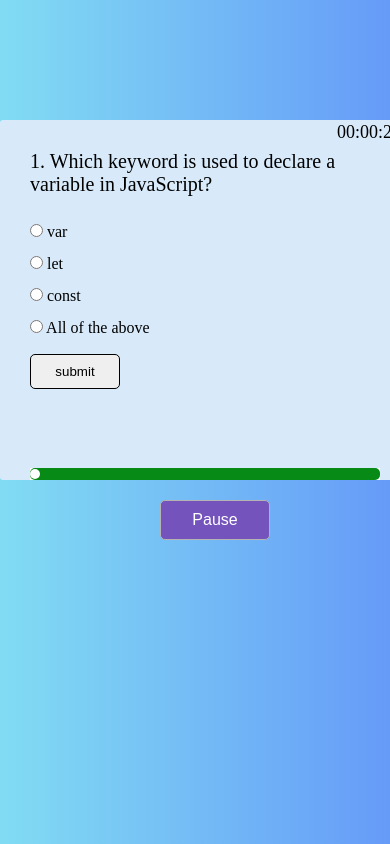
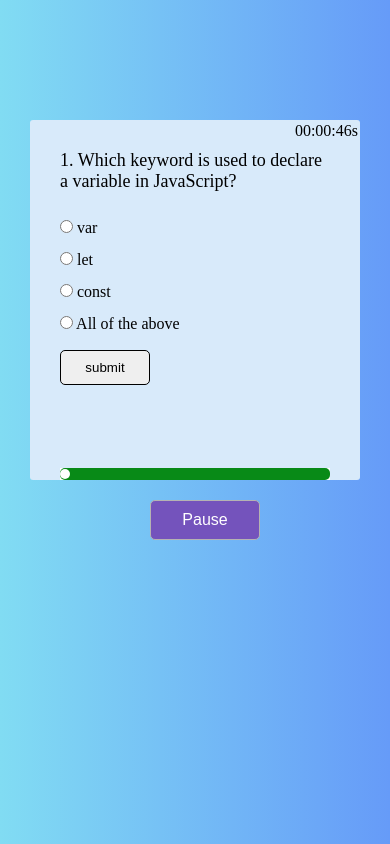
Before and after one commit to shravani-hiregowda/Dynamic-quiz-game, a plain HTML site: page frontend/quiz-page.html in a window 390 px wide. Drawn offline with Linux system fonts and the light colour scheme.

Commit message:
updated timer

```diff
--- a/frontend/app.js
+++ b/frontend/app.js
@@ -9,96 +9,96 @@
         options: ["null", "undefined", "object", "number"],
         correctAnswer: "object"
     },
-    // {
-    //     question: "3. How do you write a single-line comment in JavaScript?",
-    //     options: ["// This is a comment", "/* This is a comment */", "# This is a comment", "-- This is a comment"],
-    //     correctAnswer: "// This is a comment"
-    // },
-    // {
-    //     question: "4. Which method removes the last element from an array?",
-    //     options: ["pop()", "shift()", "splice()", "removeLast()"],
-    //     correctAnswer: "pop()"
-    // },
-    // {
-    //     question: "5. What is the output of `console.log(2 + '2')`?",
-    //     options: ["4", "22", "Error", "undefined"],
-    //     correctAnswer: "22"
-    // },
-    // {
-    //     question: "6. Which function is used to parse a string into an integer?",
-    //     options: ["parseInt()", "parseFloat()", "Number()", "String()"],
-    //     correctAnswer: "parseInt()"
-    // },
-    // {
-    //     question: "7. What is the purpose of `localStorage` in JavaScript?",
-    //     options: ["To store data temporarily", "To store data permanently in the browser", "To store data on the server", "To store cookies"],
-    //     correctAnswer: "To store data permanently in the browser"
-    // },
-    // {
-    //     question: "8. Which event is triggered when an HTML element is clicked?",
-    //     options: ["onhover", "onmouseover", "onclick", "onchange"],
-    //     correctAnswer: "onclick"
-    // },
-    // {
-    //     question: "9. Which keyword is used to define a function in JavaScript?",
-    //     options: ["func", "function", "def", "fn"],
-    //     correctAnswer: "function"
-    // },
-    // {
-    //     question: "10. What does `NaN` stand for in JavaScript?",
-    //     options: ["Not a Number", "Negative and Null", "New Array Notation", "None of the above"],
-    //     correctAnswer: "Not a Number"
-    // },
-    // {
-    //     question: "11. How do you declare an arrow function in JavaScript?",
-    //     options: ["function myFunc() {}", "const myFunc = () => {}", "myFunc: function() {}", "None of the above"],
-    //     correctAnswer: "const myFunc = () => {}"
-    // },
-    // {
-    //     question: "12. Which method is used to add a new element to an array?",
-    //     options: ["push()", "add()", "append()", "insert()"],
-    //     correctAnswer: "push()"
-    // },
-    // {
-    //     question: "13. What does the `map()` function do in JavaScript?",
-    //     options: ["Modifies each element in an array and returns a new array", "Loops through an array without modifying it", "Removes elements from an array", "None of the above"],
-    //     correctAnswer: "Modifies each element in an array and returns a new array"
-    // },
-    // {
-    //     question: "14. What will `Boolean('false')` return?",
-    //     options: ["false", "true", "undefined", "null"],
-    //     correctAnswer: "true"
-    // },
-    // {
-    //     question: "15. Which JavaScript method converts a JSON string into an object?",
-    //     options: ["JSON.parse()", "JSON.stringify()", "JSON.toObject()", "JSON.convert()"],
-    //     correctAnswer: "JSON.parse()"
-    // },
-    // {
-    //     question: "16. What does `setTimeout()` do in JavaScript?",
-    //     options: ["Runs a function immediately", "Runs a function after a specified time", "Runs a function continuously", "Stops a function"],
-    //     correctAnswer: "Runs a function after a specified time"
-    // },
-    // {
-    //     question: "17. What will `console.log([] == false)` return?",
-    //     options: ["true", "false", "undefined", "Error"],
-    //     correctAnswer: "true"
-    // },
-    // {
-    //     question: "18. What is the default value of `this` inside a regular function?",
-    //     options: ["Window", "Undefined", "Null", "The function itself"],
-    //     correctAnswer: "Window"
-    // },
-    // {
-    //     question: "19. Which operator is used to check both value and type in JavaScript?",
-    //     options: ["==", "===", "!=", "<>"],
-    //     correctAnswer: "==="
-    // },
-    // {
-    //     question: "20. What is the purpose of the `async` keyword in JavaScript?",
-    //     options: ["To make a function execute asynchronously", "To pause the function", "To handle exceptions", "To delay execution"],
-    //     correctAnswer: "To make a function execute asynchronously"
-    // }
+    {
+        question: "3. How do you write a single-line comment in JavaScript?",
+        options: ["// This is a comment", "/* This is a comment */", "# This is a comment", "-- This is a comment"],
+        correctAnswer: "// This is a comment"
+    },
+    {
+        question: "4. Which method removes the last element from an array?",
+        options: ["pop()", "shift()", "splice()", "removeLast()"],
+        correctAnswer: "pop()"
+    },
+    {
+        question: "5. What is the output of `console.log(2 + '2')`?",
+        options: ["4", "22", "Error", "undefined"],
+        correctAnswer: "22"
+    },
+    {
+        question: "6. Which function is used to parse a string into an integer?",
+        options: ["parseInt()", "parseFloat()", "Number()", "String()"],
+        correctAnswer: "parseInt()"
+    },
+    {
+        question: "7. What is the purpose of `localStorage` in JavaScript?",
+        options: ["To store data temporarily", "To store data permanently in the browser", "To store data on the server", "To store cookies"],
+        correctAnswer: "To store data permanently in the browser"
+    },
+    {
+        question: "8. Which event is triggered when an HTML element is clicked?",
+        options: ["onhover", "onmouseover", "onclick", "onchange"],
+        correctAnswer: "onclick"
+    },
+    {
+        question: "9. Which keyword is used to define a function in JavaScript?",
+        options: ["func", "function", "def", "fn"],
+        correctAnswer: "function"
+    },
+    {
+        question: "10. What does `NaN` stand for in JavaScript?",
+        options: ["Not a Number", "Negative and Null", "New Array Notation", "None of the above"],
+        correctAnswer: "Not a Number"
+    },
+    {
+        question: "11. How do you declare an arrow function in JavaScript?",
+        options: ["function myFunc() {}", "const myFunc = () => {}", "myFunc: function() {}", "None of the above"],
+        correctAnswer: "const myFunc = () => {}"
+    },
+    {
+        question: "12. Which method is used to add a new element to an array?",
+        options: ["push()", "add()", "append()", "insert()"],
+        correctAnswer: "push()"
+    },
+    {
+        question: "13. What does the `map()` function do in JavaScript?",
+        options: ["Modifies each element in an array and returns a new array", "Loops through an array without modifying it", "Removes elements from an array", "None of the above"],
+        correctAnswer: "Modifies each element in an array and returns a new array"
+    },
+    {
+        question: "14. What will `Boolean('false')` return?",
+        options: ["false", "true", "undefined", "null"],
+        correctAnswer: "true"
+    },
+    {
+        question: "15. Which JavaScript method converts a JSON string into an object?",
+        options: ["JSON.parse()", "JSON.stringify()", "JSON.toObject()", "JSON.convert()"],
+        correctAnswer: "JSON.parse()"
+    },
+    {
+        question: "16. What does `setTimeout()` do in JavaScript?",
+        options: ["Runs a function immediately", "Runs a function after a specified time", "Runs a function continuously", "Stops a function"],
+        correctAnswer: "Runs a function after a specified time"
+    },
+    {
+        question: "17. What will `console.log([] == false)` return?",
+        options: ["true", "false", "undefined", "Error"],
+        correctAnswer: "true"
+    },
+    {
+        question: "18. What is the default value of `this` inside a regular function?",
+        options: ["Window", "Undefined", "Null", "The function itself"],
+        correctAnswer: "Window"
+    },
+    {
+        question: "19. Which operator is used to check both value and type in JavaScript?",
+        options: ["==", "===", "!=", "<>"],
+        correctAnswer: "==="
+    },
+    {
+        question: "20. What is the purpose of the `async` keyword in JavaScript?",
+        options: ["To make a function execute asynchronously", "To pause the function", "To handle exceptions", "To delay execution"],
+        correctAnswer: "To make a function execute asynchronously"
+    }
 ];
 let corrCount = 0;
 let score = document.querySelector(".score");
@@ -123,44 +123,38 @@
 timer.classList.add("timer");
 
 // Initial countdown value
-let countDown = 30;
+let countDown = 50;
 let remainingTime = localStorage.getItem('remainingTime')
                     ? parseInt(localStorage.getItem('remainingTime'))
                     : countDown;
 
 let intervalID = null;
 
-function startTimer(index) {
-    if (intervalID) return;
-
+function startTimer() {
+    if(intervalID) return;
     intervalID = setInterval(() => {
         if (remainingTime <= 0) {
             clearInterval(intervalID);
             intervalID = null;
-
             localStorage.removeItem('remainingTime');
-            alert("Time's up! Let's move to the next question.");
-            localStorage.setItem('currentQuestionIndex', index + 1);
+            alert("Time's up!");
+            localStorage.setItem('quizIndex', index + 1);
             renderQuestion(index + 1);
             return;
         }
 
-
         timer.innerHTML = `00:00:${remainingTime < 10 ? '0' : ''}${remainingTime}s`;
+        localStorage.setItem('remainingTime', remainingTime);
 
         if (remainingTime <= 5) {
             timer.style.color = "red";
         }
+
         remainingTime--;
-        localStorage.setItem('remainingTime', remainingTime);
     }, 1000);
 }
 
-let currentIndex = localStorage.getItem('currentQuestionIndex')
-                    ? parseInt(localStorage.getItem('currentQuestionIndex'))
-                    : 0;
-
-startTimer(currentIndex);
+startTimer();
 
 
    //pause
@@ -179,6 +173,7 @@
            isPause = false;
        }else {
            clearInterval(intervalID);
+           intervalID = null;
            pauseBtn.textContent = "Resume"
            isPause = true;
        }
@@ -222,7 +217,6 @@
         progressBar.classList.add("progress-bar");
     }
 
-
     quizForm.appendChild(timer);
     quizForm.appendChild(question);
     quizForm.appendChild(optionsList);
@@ -260,7 +254,6 @@
             alert(`Please select an answer before submitting.`);
             return
         } else {
-            alert(`Worng answer!`);
             body.style.background = "red";
             setTimeout(()=>{
                 body.style.background = "";
--- a/frontend/style.css
+++ b/frontend/style.css
@@ -138,7 +138,7 @@
 .results {
     background-color: white;
     height: 250px ;
-    width: 500px;
+    width: 450px;
     margin: 190px auto;
     display: flex;
     flex-direction: column;
@@ -151,3 +151,45 @@
 .reStartBtn {
     margin-top: 170px;
 }
+
+.update {
+    position: relative;
+    z-index: 10;
+}
+
+@media (max-width:490px) {
+    .entry {
+        width: 270px ;
+    }
+    .entry .start-quiz {
+        width: 120px;
+    }
+
+    #quiz-form {
+        width: 270px ;
+    }
+
+    .progress-bar {
+        width: 270px;
+    }
+
+    .question {
+        font-size: 18px;
+     }
+
+     .timer {
+
+        font-size: medium;
+    }
+
+    .pauseBtn {
+        margin-left: 90px;
+    }
+
+    .results {
+        width: 350px;
+    }
+
+
+
+}
```
Also changed, not shown: frontend/quiz-end.html (+4 -4 lines). Lines whose indentation alone changed are shown as unchanged.
